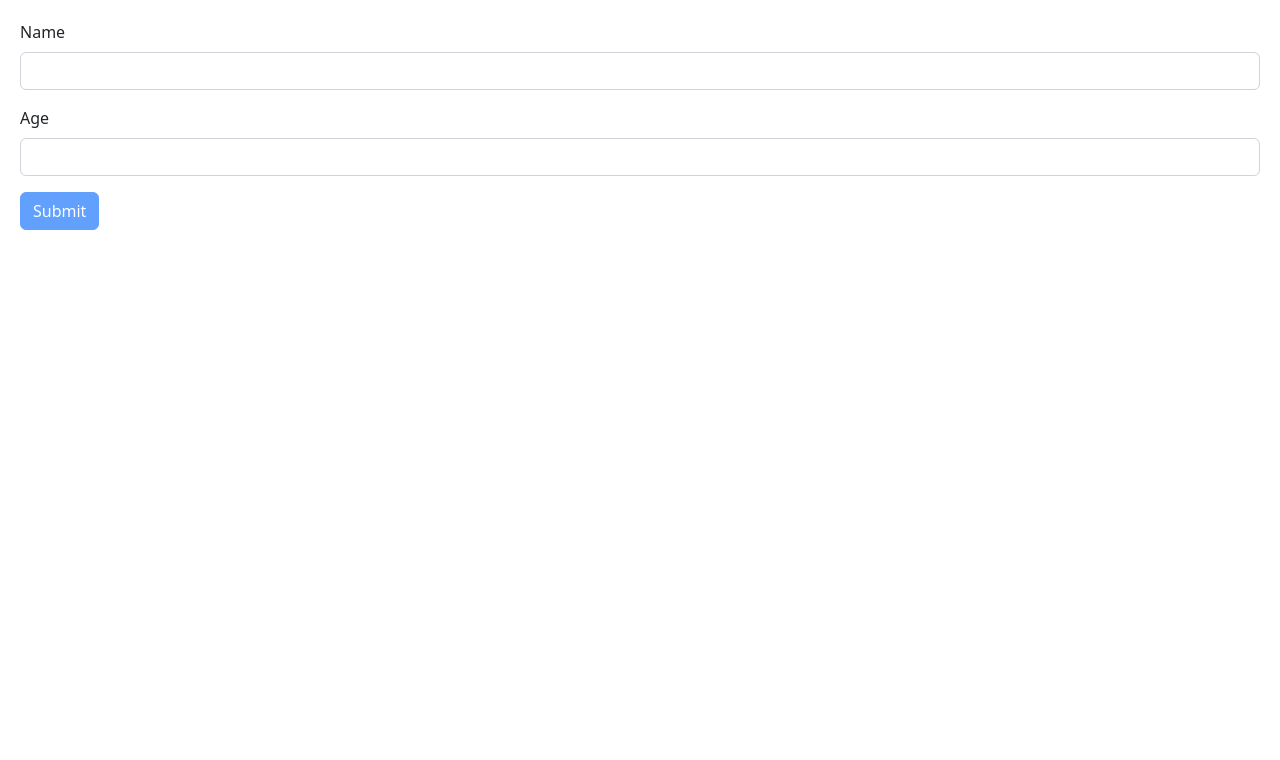
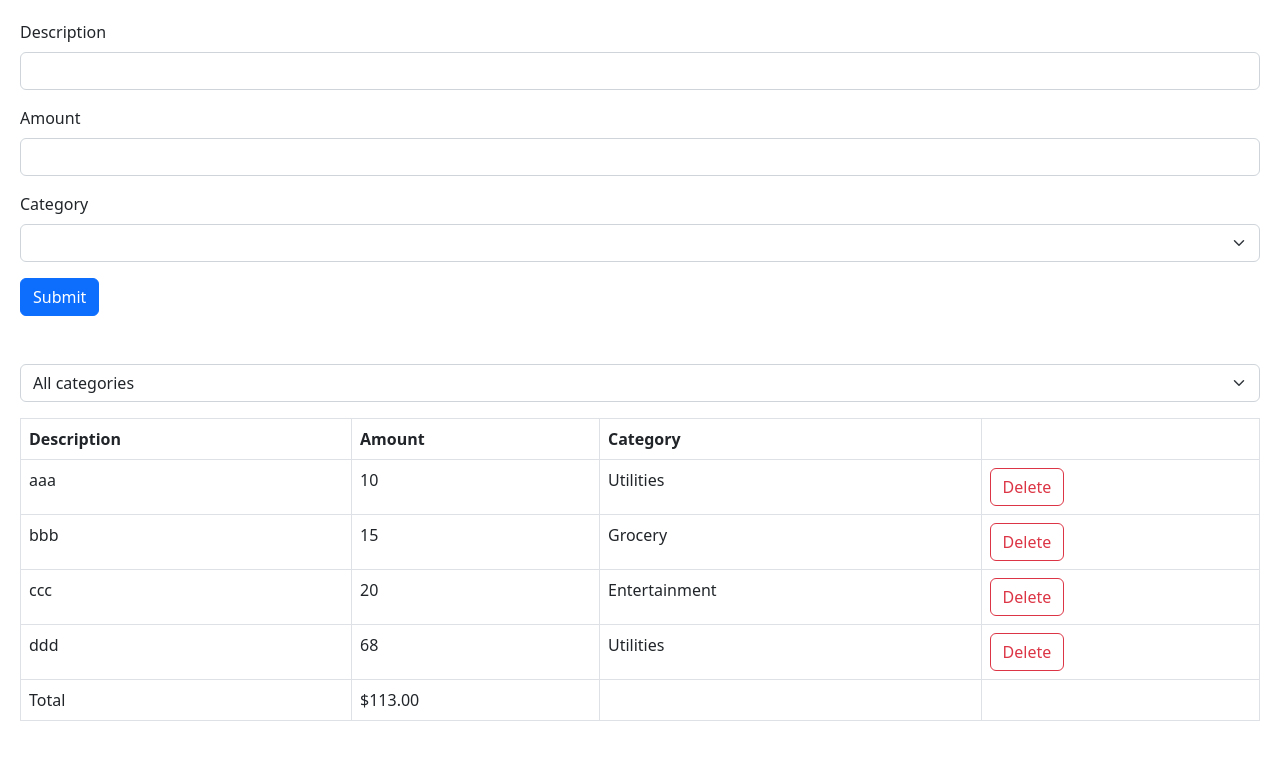
Before and after one commit to jgeringer/ultimate-react-part1, a React (Vite) app: page / in a window 1280 px wide. Shown: the top 760 px of the page. Built offline with nearby package versions, Linux system fonts and the light colour scheme.

Commit message:
expense form

```diff
--- a/src/App.tsx
+++ b/src/App.tsx
@@ -1,9 +1,40 @@
-import Form from "./components/Form/index";
+import { useState } from "react";
+import ExpenseList from "./expense-tracker/components/ExpenseList";
+import ExpenseFilter from "./expense-tracker/components/ExpenseFilter";
+import ExpenseForm from "./expense-tracker/components/ExpenseForm";
 
 function App() {
+  const [selectedCategory, setSelectedCategory] = useState("");
+
+  const [expenses, setExpenses] = useState([
+    { id: 1, description: "aaa", amount: 10, category: "Utilities" },
+    { id: 2, description: "bbb", amount: 15, category: "Grocery" },
+    { id: 3, description: "ccc", amount: 20, category: "Entertainment" },
+    { id: 4, description: "ddd", amount: 68, category: "Utilities" },
+  ]);
+
+  const visibleExpenses = selectedCategory
+    ? expenses.filter((e) => e.category === selectedCategory)
+    : expenses;
+
   return (
     <div>
-      <Form />
+      <div className="mb-5">
+        <ExpenseForm
+          onSubmit={(expense) =>
+            setExpenses([...expenses, { ...expense, id: expenses.length + 1 }])
+          }
+        />
+      </div>
+      <div className="mb-3">
+        <ExpenseFilter
+          onSelectCategory={(category) => setSelectedCategory(category)}
+        />
+      </div>
+      <ExpenseList
+        expenses={visibleExpenses}
+        onDelete={(id) => setExpenses(expenses.filter((e) => e.id !== id))}
+      />
     </div>
   );
 }
--- /dev/null
+++ b/src/expense-tracker/categories.ts
@@ -0,0 +1,3 @@
+const categories = ["Grocery", "Utilities", "Entertainment"] as const;
+
+export default categories;
--- /dev/null
+++ b/src/expense-tracker/components/ExpenseFilter.tsx
@@ -0,0 +1,23 @@
+import categories from "../categories";
+
+interface Props {
+  onSelectCategory: (category: string) => void;
+}
+
+const ExpenseFilter = ({ onSelectCategory }: Props) => {
+  return (
+    <select
+      className="form-select"
+      onChange={(event) => onSelectCategory(event?.target.value)}
+    >
+      <option value="">All categories</option>
+      {categories.map((category) => (
+        <option key={category} value={category}>
+          {category}
+        </option>
+      ))}
+    </select>
+  );
+};
+
+export default ExpenseFilter;
--- /dev/null
+++ b/src/expense-tracker/components/ExpenseForm.tsx
@@ -0,0 +1,96 @@
+import categories from "../categories";
+import { z } from "zod";
+import { zodResolver } from "@hookform/resolvers/zod";
+import { useForm } from "react-hook-form";
+
+// zod schema
+const schema = z.object({
+  description: z
+    .string()
+    .min(3, {
+      message: "Description should be at least 3 characters",
+    })
+    .max(50),
+  amount: z
+    .number({ invalid_type_error: "Amount is required" })
+    .min(0.01)
+    .max(100_000),
+  category: z.enum(categories, {
+    errorMap: () => ({
+      message: "Category is required.",
+    }),
+  }),
+});
+
+type ExpenseFormData = z.infer<typeof schema>;
+
+interface Props {
+  onSubmit: (data: ExpenseFormData) => void;
+}
+
+const ExpenseForm = ({ onSubmit }: Props) => {
+  const {
+    register,
+    handleSubmit,
+    reset,
+    formState: { errors },
+  } = useForm<ExpenseFormData>({
+    resolver: zodResolver(schema),
+  });
+  return (
+    <form
+      onSubmit={handleSubmit((data) => {
+        onSubmit(data);
+        reset();
+      })}
+    >
+      <div className="mb-3">
+        <label htmlFor="description" className="form-label">
+          Description
+        </label>
+        <input
+          {...register("description")}
+          type="text"
+          id="description"
+          className="form-control"
+        />
+        {errors.description && (
+          <p className="text-danger">{errors.description.message}</p>
+        )}
+      </div>
+      <div className="mb-3">
+        <label htmlFor="amount" className="form-label">
+          Amount
+        </label>
+        <input
+          {...register("amount", { valueAsNumber: true })}
+          type="number"
+          id="amount"
+          className="form-control"
+        />
+        {errors.amount && (
+          <p className="text-danger">{errors.amount.message}</p>
+        )}
+      </div>
+      <div className="mb-3">
+        <label htmlFor="category" className="form-label">
+          Category
+        </label>
+        <select {...register("category")} id="category" className="form-select">
+          <option value=""></option>
+          {categories.map((category) => (
+            <option key={category} value={category}>
+              {category}
+            </option>
+          ))}
+        </select>
+        {errors.category && (
+          <p className="text-danger">{errors.category.message}</p>
+        )}
+      </div>
+      <button className="btn btn-primary">Submit</button>
+    </form>
+  );
+};
+
+export default ExpenseForm;
--- /dev/null
+++ b/src/expense-tracker/components/ExpenseList.tsx
@@ -0,0 +1,60 @@
+interface Expense {
+  id: number;
+  description: string;
+  amount: number;
+  category: string;
+}
+
+interface Props {
+  expenses: Expense[];
+  onDelete: (id: number) => void;
+}
+
+const ExpenseList = ({ expenses, onDelete }: Props) => {
+  if (expenses.length === 0) return null;
+
+  return (
+    <table className="table table-bordered">
+      <thead>
+        <tr>
+          <th>Description</th>
+          <th>Amount</th>
+          <th>Category</th>
+          <th></th>
+        </tr>
+      </thead>
+      <tbody>
+        {expenses.map((expense) => (
+          <tr key={expense.id}>
+            <td>{expense.description}</td>
+            <td>{expense.amount}</td>
+            <td>{expense.category}</td>
+            <td>
+              <button
+                className="btn btn-outline-danger"
+                onClick={() => onDelete(expense.id)}
+              >
+                Delete
+              </button>
+            </td>
+          </tr>
+        ))}
+      </tbody>
+      <tfoot>
+        <tr>
+          <td>Total</td>
+          <td>
+            $
+            {expenses
+              .reduce((acc, expense) => expense.amount + acc, 0)
+              .toFixed(2)}
+          </td>
+          <td></td>
+          <td></td>
+        </tr>
+      </tfoot>
+    </table>
+  );
+};
+
+export default ExpenseList;
```
